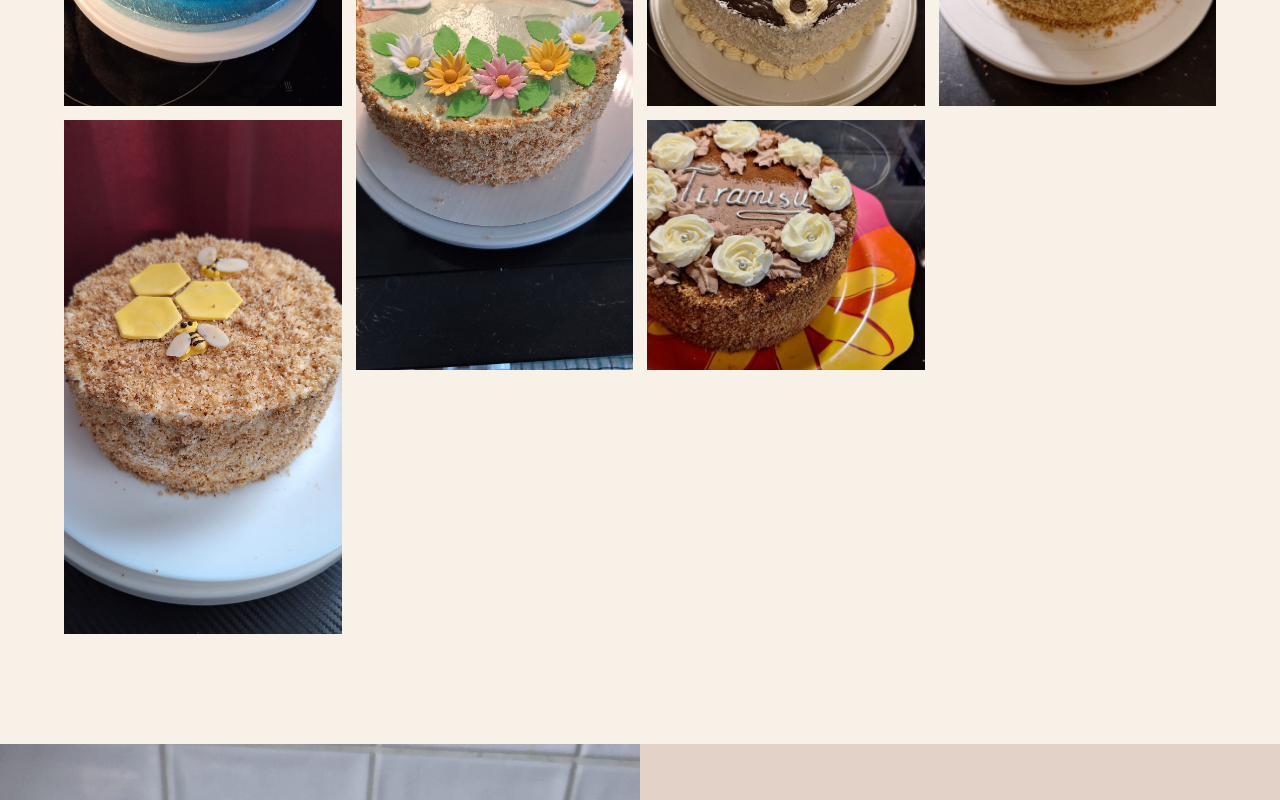
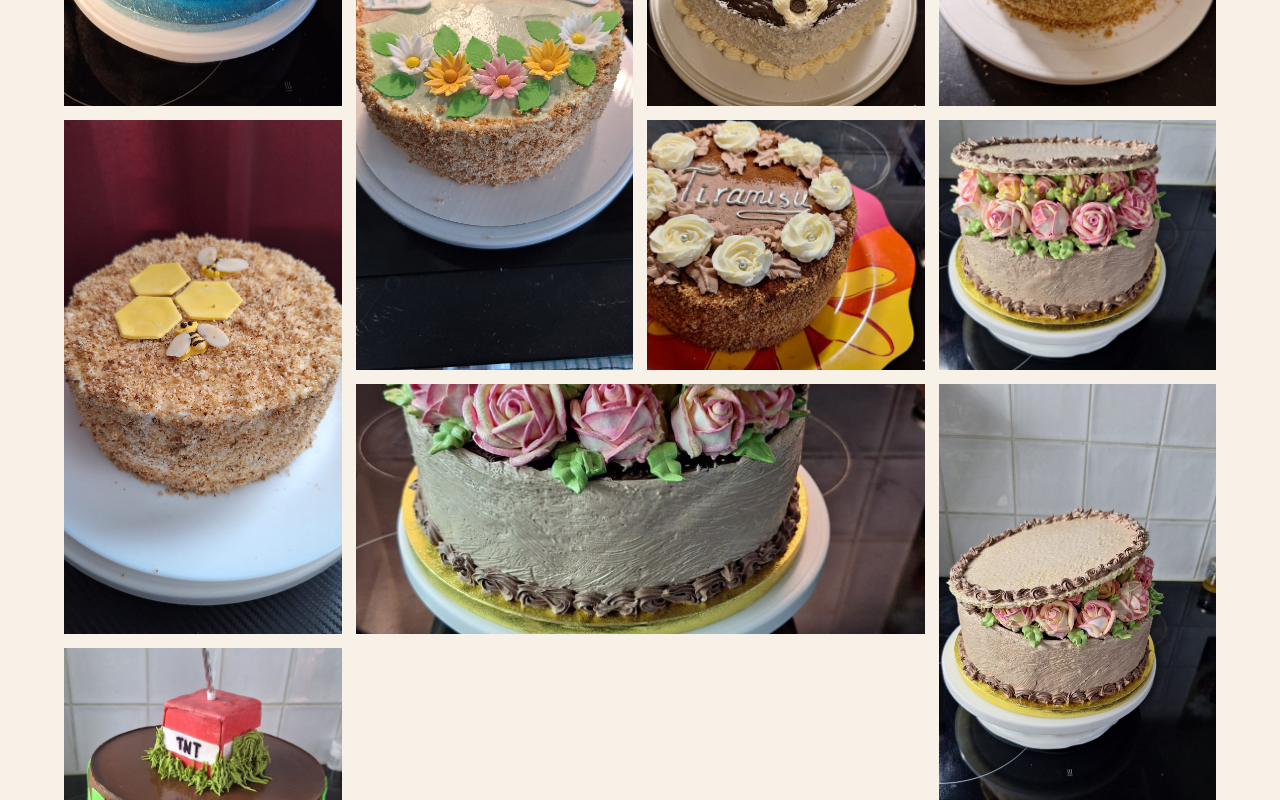
Before and after one commit to ehsanmohajerfi/Olena-Kaku, a Next.js app: page / in a window 1280 px wide. Shown: the part 3620-4420 px from the top of the page. Built offline with nearby package versions, Linux system fonts and the light colour scheme.

Commit message:
Expand cake gallery to include four additional cakes

```diff
--- a/app/page.tsx
+++ b/app/page.tsx
@@ -2,7 +2,14 @@
 
 import { type FormEvent, useEffect, useState } from "react";
 
-const gallery = Array.from({ length: 23 }, (_, i) => `/cakes/cake-${String(i + 1).padStart(2, "0")}.jpeg`);
+const gallery = Array.from({ length: 27 }, (_, i) => `/cakes/cake-${String(i + 1).padStart(2, "0")}.jpeg`);
+
+const galleryAlt: Record<string, { fi: string; en: string }> = {
+  "/cakes/cake-24.jpeg": { fi: "Kukkakoristeltu syntymäpäiväkakku", en: "Floral birthday cake" },
+  "/cakes/cake-25.jpeg": { fi: "Kukkakoristeltu syntymäpäiväkakku", en: "Floral birthday cake" },
+  "/cakes/cake-26.jpeg": { fi: "Kukkakoristeltu syntymäpäiväkakku", en: "Floral birthday cake" },
+  "/cakes/cake-27.jpeg": { fi: "Minecraft-aiheinen lasten kakku", en: "Minecraft-themed kids' cake" },
+};
 
 export default function Home() {
   const [lang, setLang] = useState<"fi" | "en">("fi");
@@ -124,7 +131,7 @@ export default function Home() {
 
       <section className="portfolio" id="cakes">
         <div className="portfolioHead"><div><p className="eyebrow">{t.workKicker}</p><h2>{t.workTitle}</h2></div><p>{t.workText}</p></div>
-        <div className="gallery">{gallery.map((src, i) => <figure key={src} className={`g${(i % 7) + 1}`}><img src={src} alt={fi ? `Olenan valmistama koristekakku ${i + 1}` : `Decorated cake handmade by Olena ${i + 1}`} loading={i > 5 ? "lazy" : "eager"}/></figure>)}</div>
+        <div className="gallery">{gallery.map((src, i) => <figure key={src} className={`g${(i % 7) + 1}`}><img src={src} alt={galleryAlt[src] ? (fi ? galleryAlt[src].fi : galleryAlt[src].en) : (fi ? `Olenan valmistama koristekakku ${i + 1}` : `Decorated cake handmade by Olena ${i + 1}`)} loading={i > 5 ? "lazy" : "eager"}/></figure>)}</div>
       </section>
 
       <section className="about" id="about">
```
